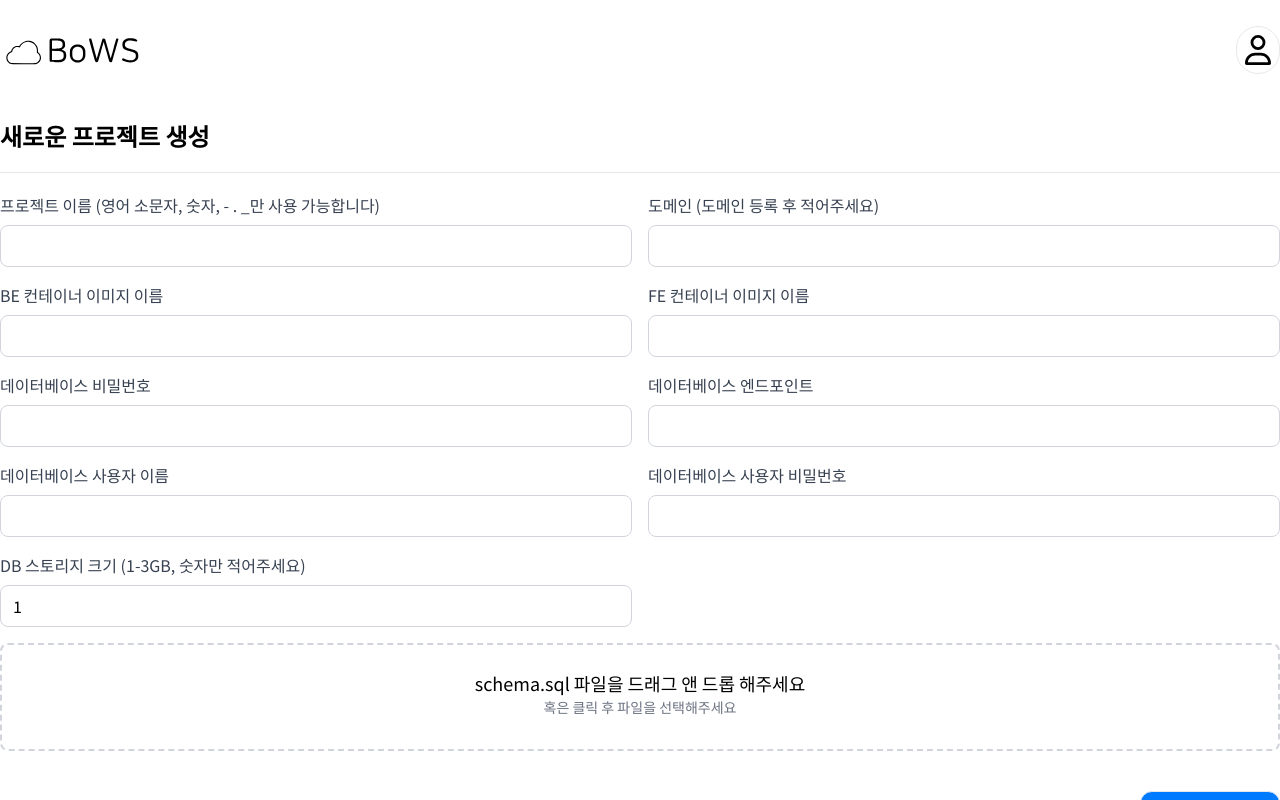
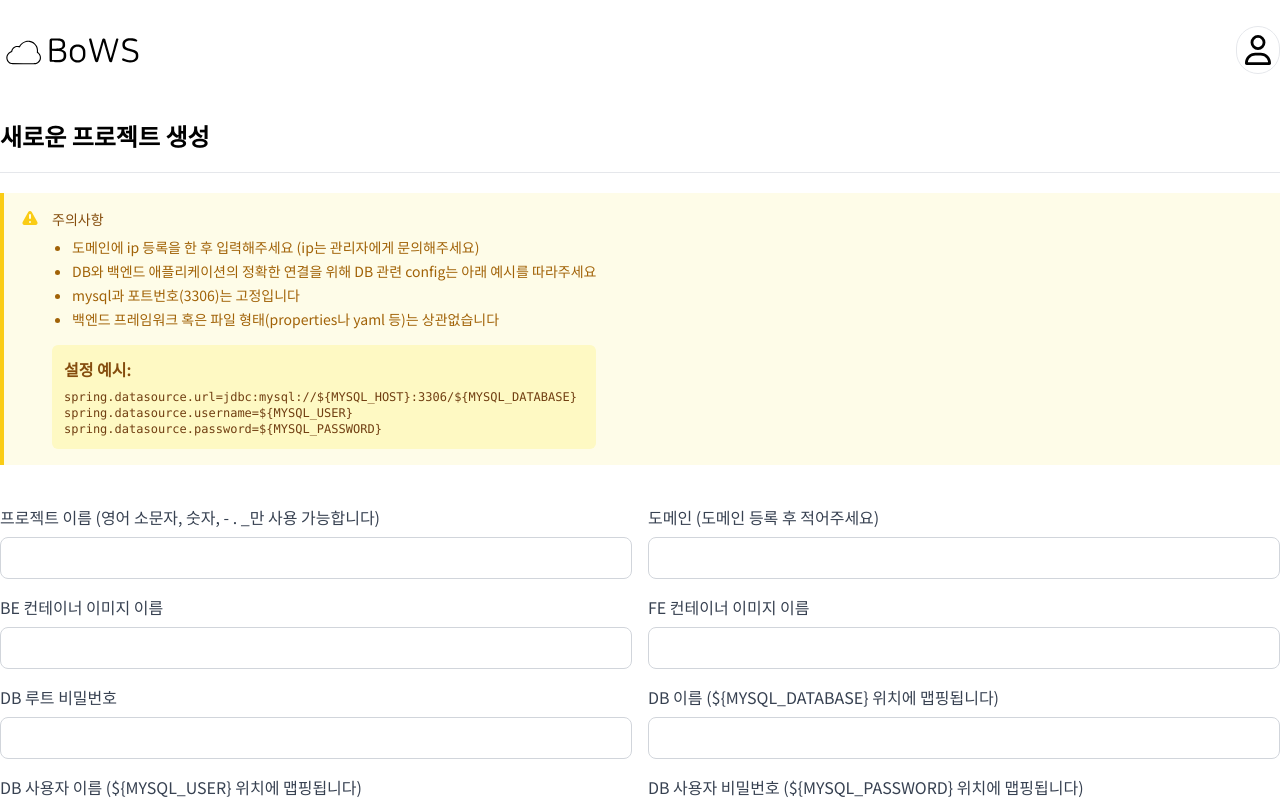
Before and after one commit to BoWS-Bo-Web-Service/BoWS-Front, a React (Vite) app: page /projects in a window 1280 px wide. Built offline with nearby package versions, Linux system fonts and the light colour scheme; sample sign-in values are in the browser's storage.

Commit message:
[feat/#36] feat: 프로젝트 생성 UI에 안내사항 추가 (#37)

```diff
--- a/src/components/newProject/NewProjectForm.jsx
+++ b/src/components/newProject/NewProjectForm.jsx
@@ -5,6 +5,7 @@ import { SERVER_URL } from '../../constants/network.js'
 import LoadingSpinner from "../common/LoadingSpinner.jsx";
 import FormValidator from "../../utils/formValidator.js";
 import FileUploader from './FileUploader';
+import Notice from "./Notice.jsx";
 
 const NewProjectForm = ()=> {
     const [isLoading, setIsLoading] = useState(false);
@@ -28,12 +29,25 @@ const NewProjectForm = ()=> {
         domain: '도메인 (도메인 등록 후 적어주세요)',
         backendImageName: 'BE 컨테이너 이미지 이름',
         frontendImageName: 'FE 컨테이너 이미지 이름',
-        dbPassword: '데이터베이스 비밀번호',
-        dbEndpoint: '데이터베이스 엔드포인트',
-        dbUserName: '데이터베이스 사용자 이름',
-        dbUserPassword: '데이터베이스 사용자 비밀번호',
+        dbPassword: 'DB 루트 비밀번호',
+        dbEndpoint: 'DB 이름 (${MYSQL_DATABASE} 위치에 맵핑됩니다)',
+        dbUserName: 'DB 사용자 이름 (${MYSQL_USER} 위치에 맵핑됩니다)',
+        dbUserPassword: 'DB 사용자 비밀번호 (${MYSQL_PASSWORD} 위치에 맵핑됩니다)',
         dbStorageSize: 'DB 스토리지 크기 (1-3GB, 숫자만 적어주세요)'
     };
+
+    const noticeItems = [
+        "도메인에 ip 등록을 한 후 입력해주세요 (ip는 관리자에게 문의해주세요)",
+        "DB와 백엔드 애플리케이션의 정확한 연결을 위해 DB 관련 config는 아래 예시를 따라주세요",
+        "mysql과 포트번호(3306)는 고정입니다",
+        "백엔드 프레임워크 혹은 파일 형태(properties나 yaml 등)는 상관없습니다",
+    ];
+
+    const configExamples = [
+        `spring.datasource.url=jdbc:mysql://\${MYSQL_HOST}:3306/\${MYSQL_DATABASE}`,
+        `spring.datasource.username=\${MYSQL_USER}`,
+        `spring.datasource.password=\${MYSQL_PASSWORD}`
+    ];
 
     const handleChange = (e) => {
         const { name, value } = e.target;
@@ -110,6 +124,9 @@ const NewProjectForm = ()=> {
     return (
         <div className="flex flex-col w-full h-[60%]">
             <LoadingSpinner loading={isLoading} message={"프로젝트 빌드 중..."} />
+            <Notice noticeTitle="주의사항"
+                    noticeItems={noticeItems}
+                    configExamples={configExamples}/>
             <form className="items-center flex-1 justify-center" onSubmit={handleSubmit}>
                 <div className="flex flex-wrap -mx-2">
                     {Object.keys(formData).map((key) => (
--- /dev/null
+++ b/src/components/newProject/Notice.jsx
@@ -0,0 +1,40 @@
+import React from 'react';
+
+const Notice = ({noticeTitle, noticeItems, configExamples }) => {
+    return (
+        <div className="bg-yellow-50 border-l-4 border-yellow-400 p-4 mb-10">
+            <div className="flex">
+                <div className="flex-shrink-0">
+                    <svg className="h-5 w-5 text-yellow-400" viewBox="0 0 20 20" fill="currentColor">
+                        <path fillRule="evenodd" d="M8.257 3.099c.765-1.36 2.722-1.36 3.486 0l5.58 9.92c.75 1.334-.213 2.98-1.742 2.98H4.42c-1.53 0-2.493-1.646-1.743-2.98l5.58-9.92zM11 13a1 1 0 11-2 0 1 1 0 012 0zm-1-8a1 1 0 00-1 1v3a1 1 0 002 0V6a1 1 0 00-1-1z" clipRule="evenodd" />
+                    </svg>
+                </div>
+                <div className="ml-3">
+                    <h3 className="text-sm font-medium text-yellow-800">{noticeTitle}</h3>
+                    <div className="mt-2 text-sm text-yellow-700">
+                        <ul className="list-disc pl-5 space-y-1">
+                            {noticeItems.map((item, index) => (
+                                <li key={index}>{item}</li>
+                            ))}
+                        </ul>
+                    </div>
+                    <div className="mt-4 bg-yellow-100 p-3 rounded-md">
+                        <p className="font-semibold mb-2 text-yellow-800">설정 예시:</p>
+                        <pre className="text-xs overflow-x-auto whitespace-pre-wrap break-words text-yellow-900">
+                    <code>
+                        {configExamples.map((example, index) => (
+                            <React.Fragment key={index}>
+                                {example}
+                                {index < configExamples.length - 1 && <br/>}
+                            </React.Fragment>
+                        ))}
+                      </code>
+              </pre>
+                    </div>
+                </div>
+            </div>
+        </div>
+    );
+};
+
+export default Notice;
--- a/src/routes/NewProject.jsx
+++ b/src/routes/NewProject.jsx
@@ -3,7 +3,7 @@ import NewProjectForm from "../components/newProject/NewProjectForm.jsx";
 
 function NewProject() {
     return (
-        <div className="w-[1280px] overflow-y-auto scrollbar-hide flex flex-col">
+        <div className="w-[1280px] overflow-y-auto scrollbar-hide flex flex-col mb-10">
             <Header/>
             <div className="flex flex-col w-full justify-end mb-5">
                 <div className="text-2xl font-bold">
```
